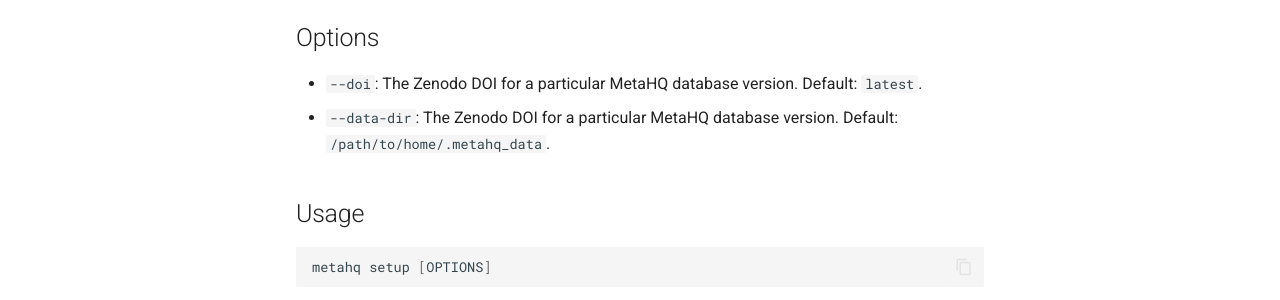
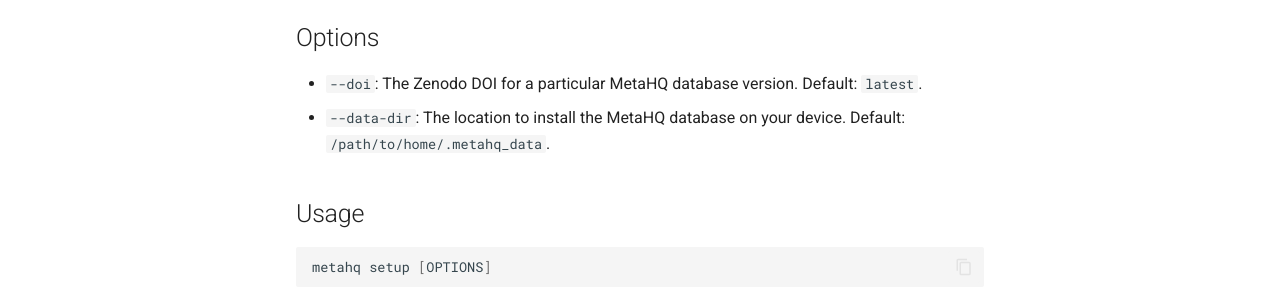
Before and after one commit to krishnanlab/meta-hq, an MkDocs documentation site: the page built from docs/user-guide/setup.md, in a window 1280 px wide and 986 px high. Shown: the part 340-640 px from the top of the window. Built offline with MkDocs 1.6.1 and Material for MkDocs 9.7.7, drawn with Linux system fonts in a browser that asks for light colours; comment, search, counter and statistics services are not loaded.

Commit message:
fixed incorrect data-dir docs

```diff
--- a/docs/user-guide/setup.md
+++ b/docs/user-guide/setup.md
@@ -8,7 +8,7 @@
 ## Options
 
 - `--doi`: The Zenodo DOI for a particular MetaHQ database version. Default: `latest`.
-- `--data-dir`: The Zenodo DOI for a particular MetaHQ database version. Default: `/path/to/home/.metahq_data`.
+- `--data-dir`: The location to install the MetaHQ database on your device. Default: `/path/to/home/.metahq_data`.
 
 ## Usage
 
```
